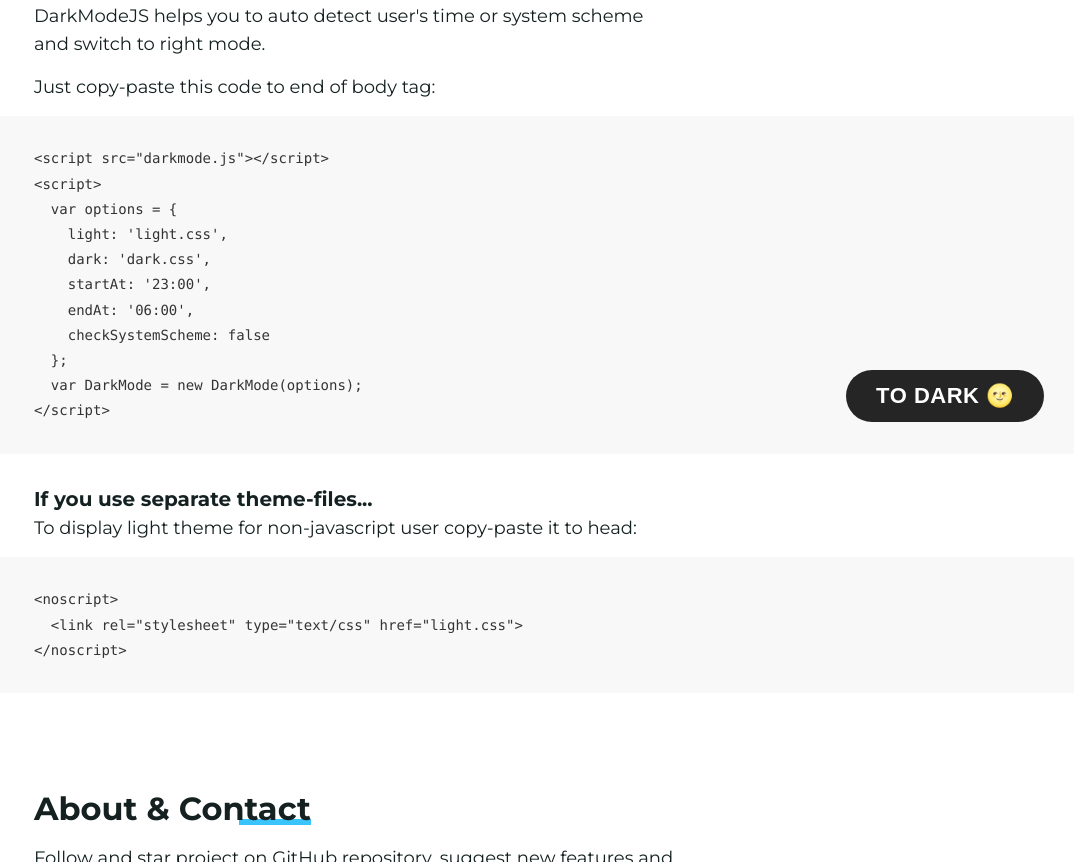
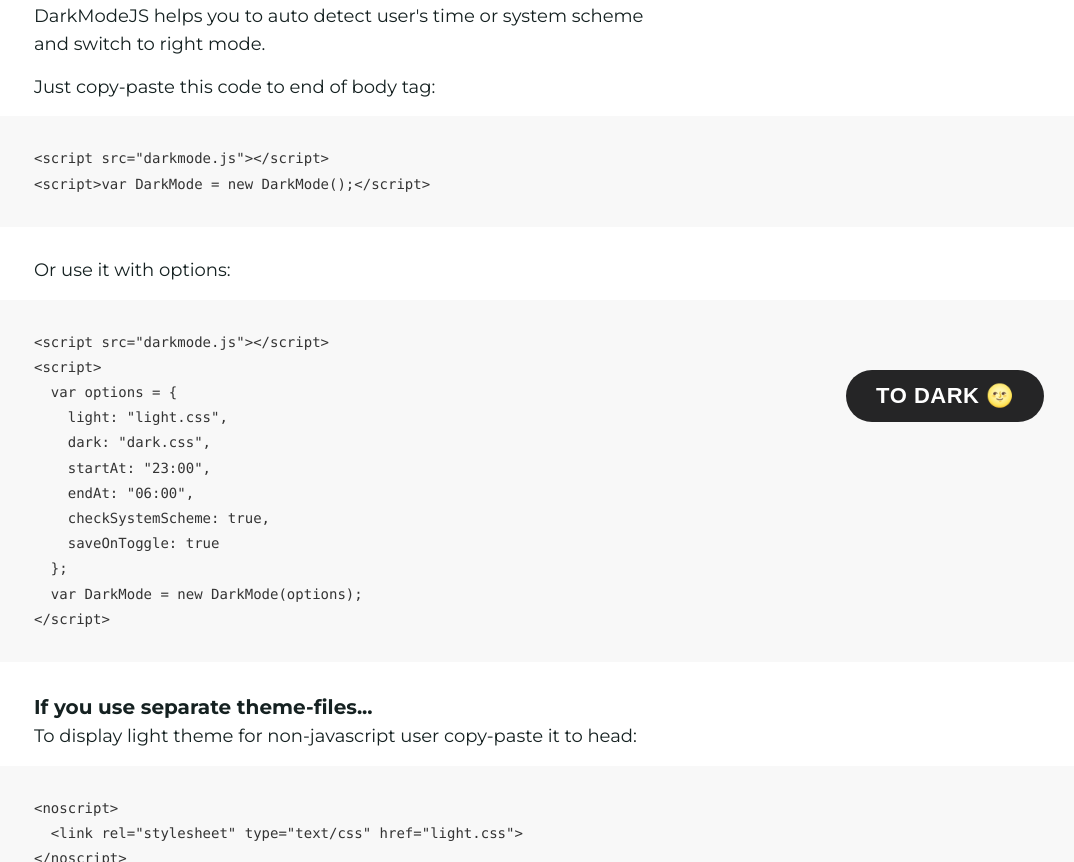
Before and after one commit to nickdeny/darkmode.js, a plain HTML site: page index.html in a window 1280 px wide. Shown: the part 348-1210 px from the top of the page, without its empty margins (206-1280 px from the left). Drawn offline with Linux system fonts and the light colour scheme; a web font is replaced by a local one.

Commit message:
Update index.html
Update scripts examples

```diff
--- a/index.html
+++ b/index.html
@@ -44,13 +44,17 @@
           Just copy-paste this code to end of body tag:
         </p>
 <pre><code>&lt;script src="darkmode.js"&gt;&lt;/script&gt;
+&lt;script&gt;var DarkMode = new DarkMode();&lt;/script&gt;</code></pre>
+				<p>Or use it with options:</p>
+<pre><code>&lt;script src="darkmode.js"&gt;&lt;/script&gt;
 &lt;script&gt;
   var options = {
-    light: 'light.css',
-    dark: 'dark.css',
-    startAt: '23:00',
-    endAt: '06:00',
-    checkSystemScheme: false
+    light: "light.css",
+    dark: "dark.css",
+    startAt: "23:00",
+    endAt: "06:00",
+    checkSystemScheme: true,
+    saveOnToggle: true
   };
   var DarkMode = new DarkMode(options);
 &lt;/script&gt;</code></pre>
```
